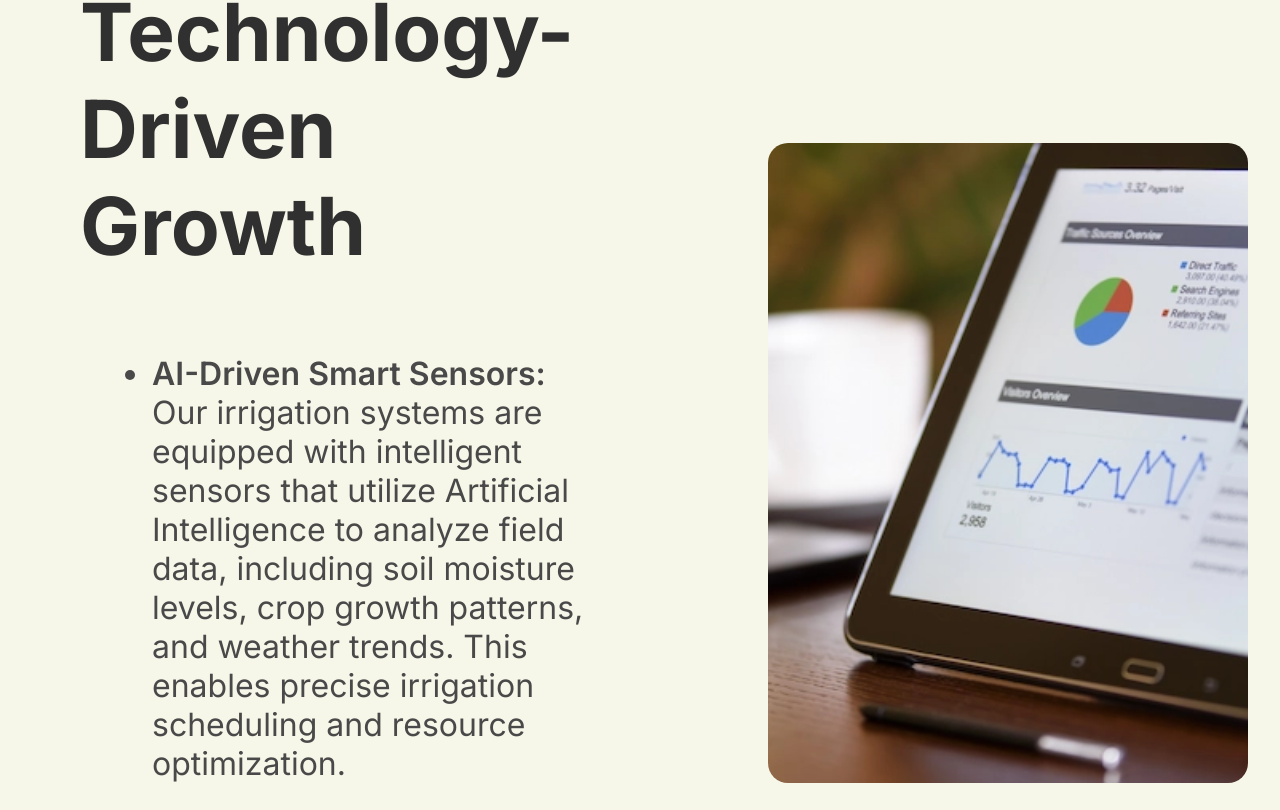
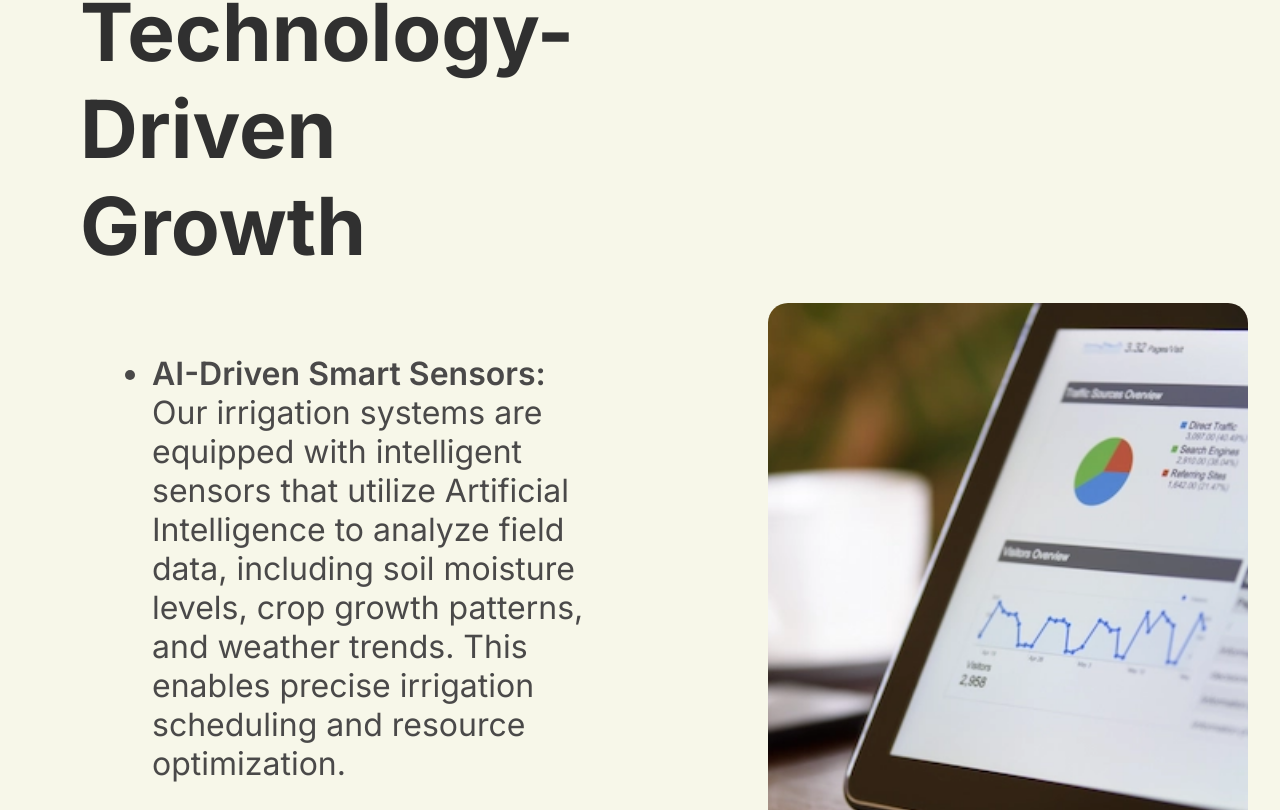
Before and after one commit to Leeobenga/kijani-tech, a React (Vite) app: page /solutions in a window 1280 px wide. Shown: the part 2890-3700 px from the top of the page. Built offline with nearby package versions, Linux system fonts and the light colour scheme.

Commit message:
Update solutions.css

```diff
--- a/src/solutions.css
+++ b/src/solutions.css
@@ -58,7 +58,7 @@
 }
 
 .tech-img {
-  margin-top: 10rem
+  margin-top: 20rem
 }
 
 .techInsight {
```
